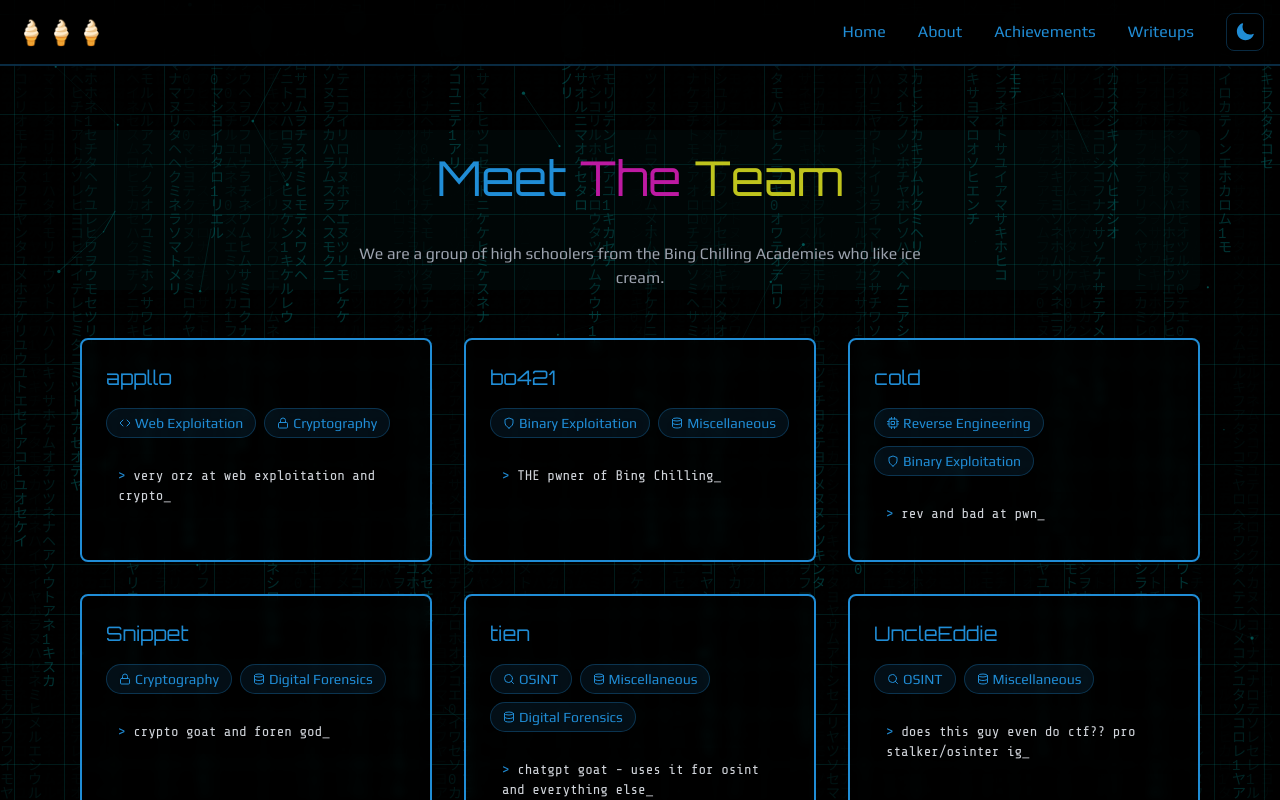
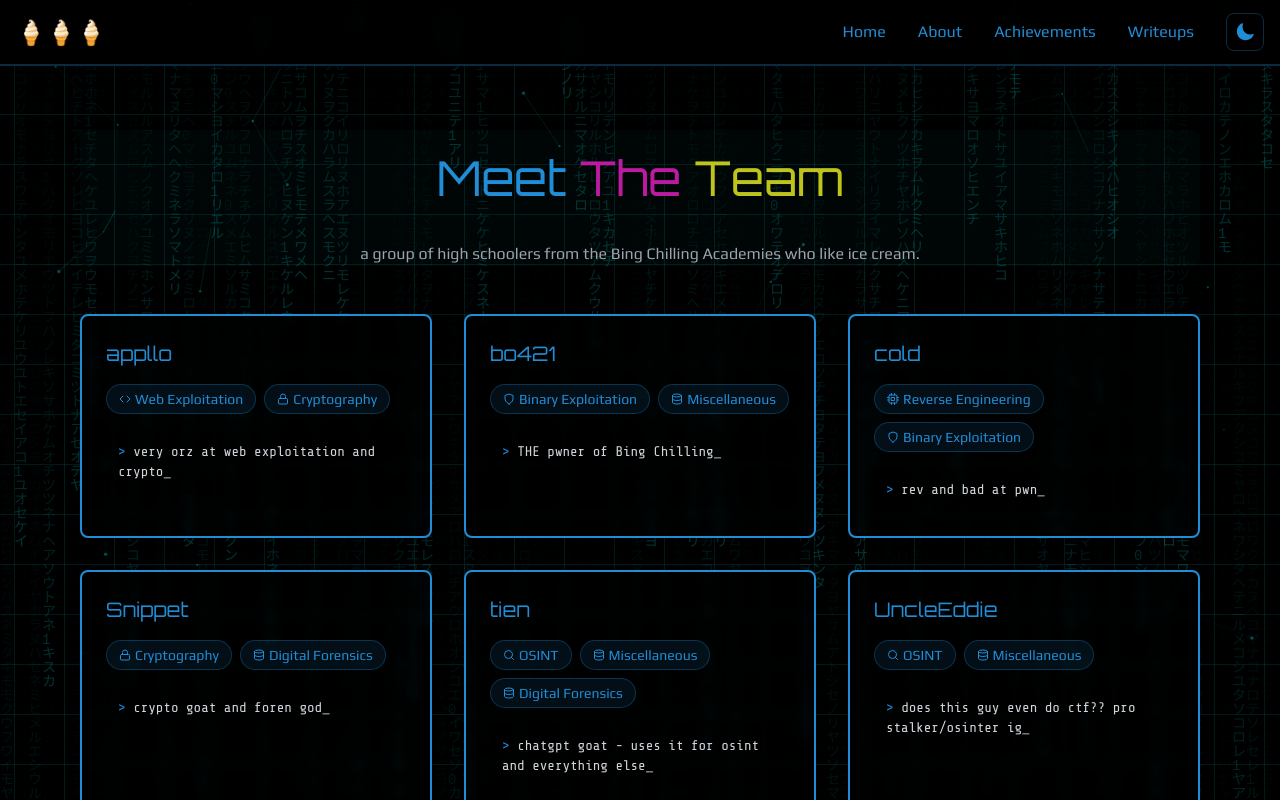
Before and after one commit to colding10/bing-chilling-academies-website-new, a Next.js app: page /about in a window 1280 px wide. Shown: the top 800 px of the page. Built offline with nearby package versions, Linux system fonts and the light colour scheme.

Commit message:
put on a line

```diff
--- a/app/about/page.tsx
+++ b/app/about/page.tsx
@@ -128,8 +128,7 @@ export default function About() {
           </h1>
 
           <p className="text-gray-400 font-play max-w-xl mx-auto mt-4 relative z-10">
-            We are a group of high schoolers from the Bing Chilling Academies
-            who like ice cream.
+            a group of high schoolers from the Bing Chilling Academies who like ice cream.
           </p>
         </div>
 
```
